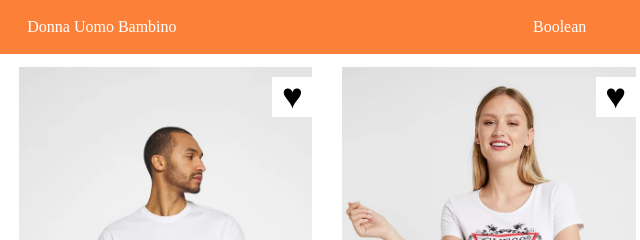
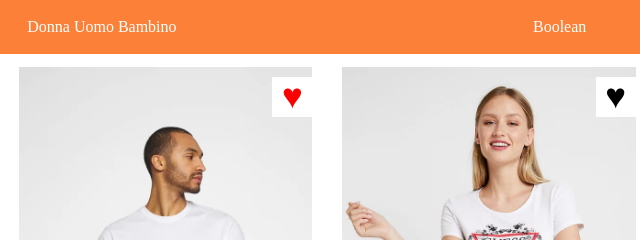
Before and after one commit to ElonaHoxhaj96/html-css-boolando, a plain HTML site: page index.html in a window 1280 px wide. In both pictures the pointer is over the element 443 px from the left and 96 px from the top of the page. Shown: the top 240 px of the page, 151-791 px from the left. Drawn offline with Linux system fonts and the light colour scheme.

Commit message:
cuore rosso hover immagine

```diff
--- a/style.css
+++ b/style.css
@@ -67,7 +67,7 @@ main{
 /* setting dei cuori */
 
 .cuore-nero{
-        position: absolute;
+    position: absolute;
     top: 10px;
     right: 0;
     background-color: white;
@@ -76,6 +76,11 @@ main{
     display: flex;
     justify-content: center;
 }
+.contenitore-immagine:hover .cuore-nero{
+    display: flex;
+    color: red;
+}
+
 
 
 /* setting testo prodotti*/
```
